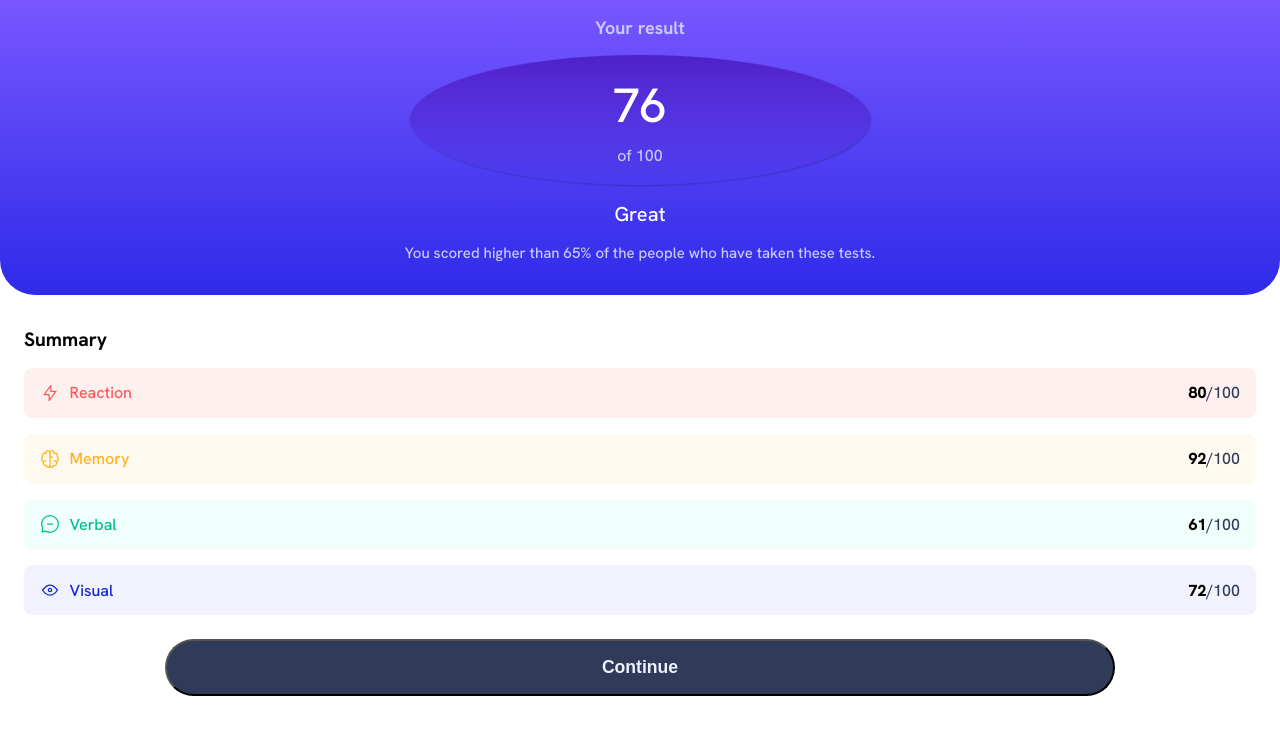
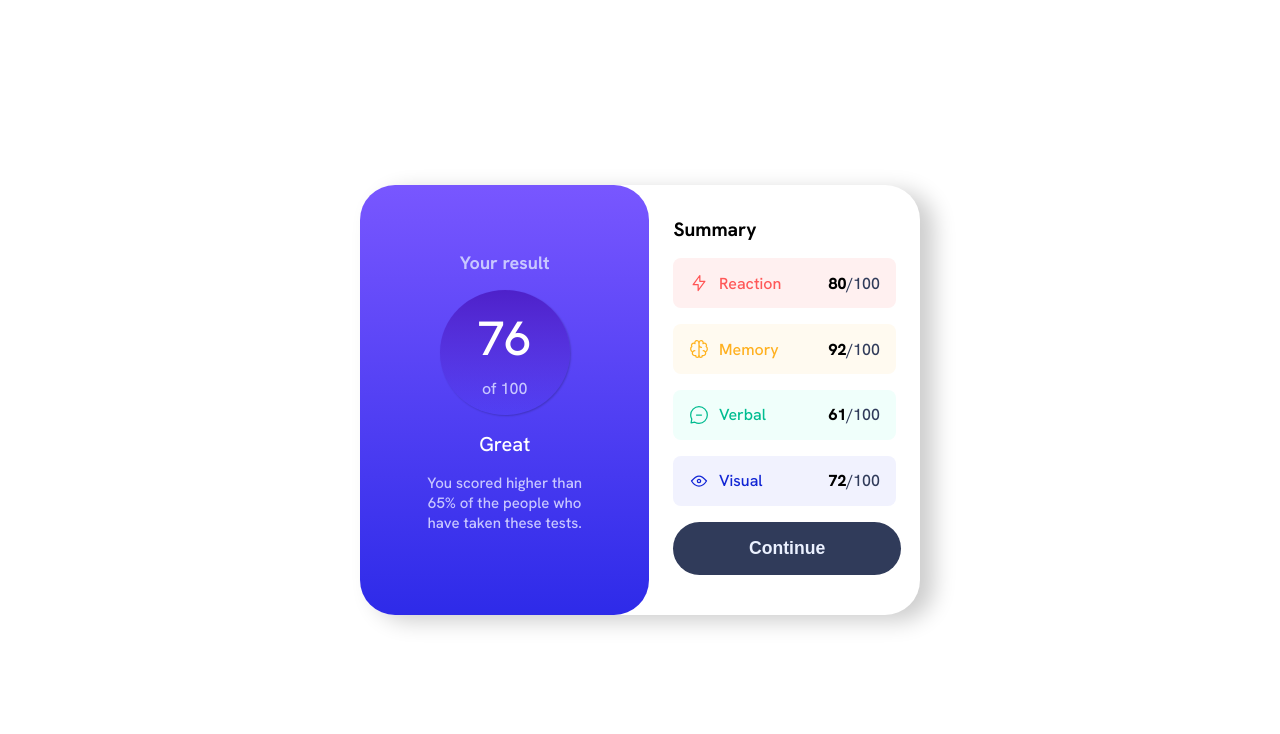
Before and after one commit to Robertron624/results-summary-component-main, a plain HTML site: page index.html in a window 1280 px wide. Drawn offline with Linux system fonts and the light colour scheme.

Commit message:
finished desktop version

```diff
--- a/index.html
+++ b/index.html
@@ -19,7 +19,8 @@
   <main>
     <div class="container">
       <div class="result-section">
-        <h1>Your result</h1>
+        <div class="iner-result">
+          <h1>Your result</h1>
           <div class="result-number">
             <span>76</span>
             <span>of 100</span>
@@ -28,6 +29,7 @@
             <span>Great</span>
             <p>  You scored higher than 65% of the people who have taken these tests.</p>
           </div>
+        </div>
       </div>
       <div class="summary-section">
         <h2>Summary</h2>
@@ -71,8 +73,8 @@
             </li>
           </ul>
         </div>
+        <button id="continue">Continue</button>
       </div>
-      <button id="continue">Continue</button>
     </div>
   </main>
 
--- a/styles.css
+++ b/styles.css
@@ -1,13 +1,14 @@
 body {
-    font-family: "Hanken Grotesk", sans-serif;
-    margin: 0;
+
+    /* Categories colors */
+
     --light-red: hsl(0, 100%, 67%);
     --orangey-yellow: hsl(39, 100%, 56%);
     --green-teal: hsl(166, 100%, 37%);
     --cobalt-blue: hsl(234, 85%, 45%);
 
 
-/* Gradients */
+    /* Gradients */
 
     --light-slate-blue-BG: hsl(252, 100%, 67%);
     --light-royal-blue-BG: hsl(241, 81%, 54%);
@@ -15,13 +16,17 @@ body {
     --violet-blue-circle: hsla(256, 72%, 46%, 1);
     --persian-blue-circle: hsla(241, 72%, 46%, 0);
 
-
-
-
     --white: hsl(0, 0%, 100%);
     --pale-blue: hsl(221, 100%, 96%);
     --light-lavender: hsl(241, 100%, 89%);
     --dark-gray-blue: hsl(224, 30%, 27%);
+
+    font-family: "Hanken Grotesk", sans-serif;
+    margin: 0;
+    min-height: 100vh;
+    display: flex;
+    align-items: center;
+    justify-content: center;
 
 }
 
@@ -51,8 +56,8 @@ ul{
     margin: 1rem auto;
     box-shadow: 1px 1px 2px rgba(0, 0, 0, 0.2);
     padding: 0rem 0;
-    width: 36%;
-    height: 130px;
+    width: 8rem;
+    height: 125px;
     border-radius: 50%;
     display: flex;
     align-items: center;
@@ -152,4 +157,37 @@ ul{
     font-weight: 700;
     font-size: 1.1rem;
     margin-bottom: 2rem;
+    cursor: pointer;
+    border: none;
 }
+
+#continue:hover {
+    background: linear-gradient(var(--light-slate-blue-BG), var(--light-royal-blue-BG));
+}
+
+
+@media screen and (min-width: 768px){
+    .container {
+        display: flex;
+        max-width: 560px;
+        margin: 0 auto;
+        box-shadow: 14px 6px 22px rgb(0 0 0 / 20%);
+        border-radius: 35px;
+    }
+
+    .result-section {
+        border-top-right-radius: 35px;
+        border-top-left-radius: 35px;
+        width: 65%;
+        display: flex;
+        align-items: center;
+    }
+
+    .result-section .result-number {
+        width: 45%;
+    }
+
+    .summary-section {
+        width: 50%;
+    }
+}
```
